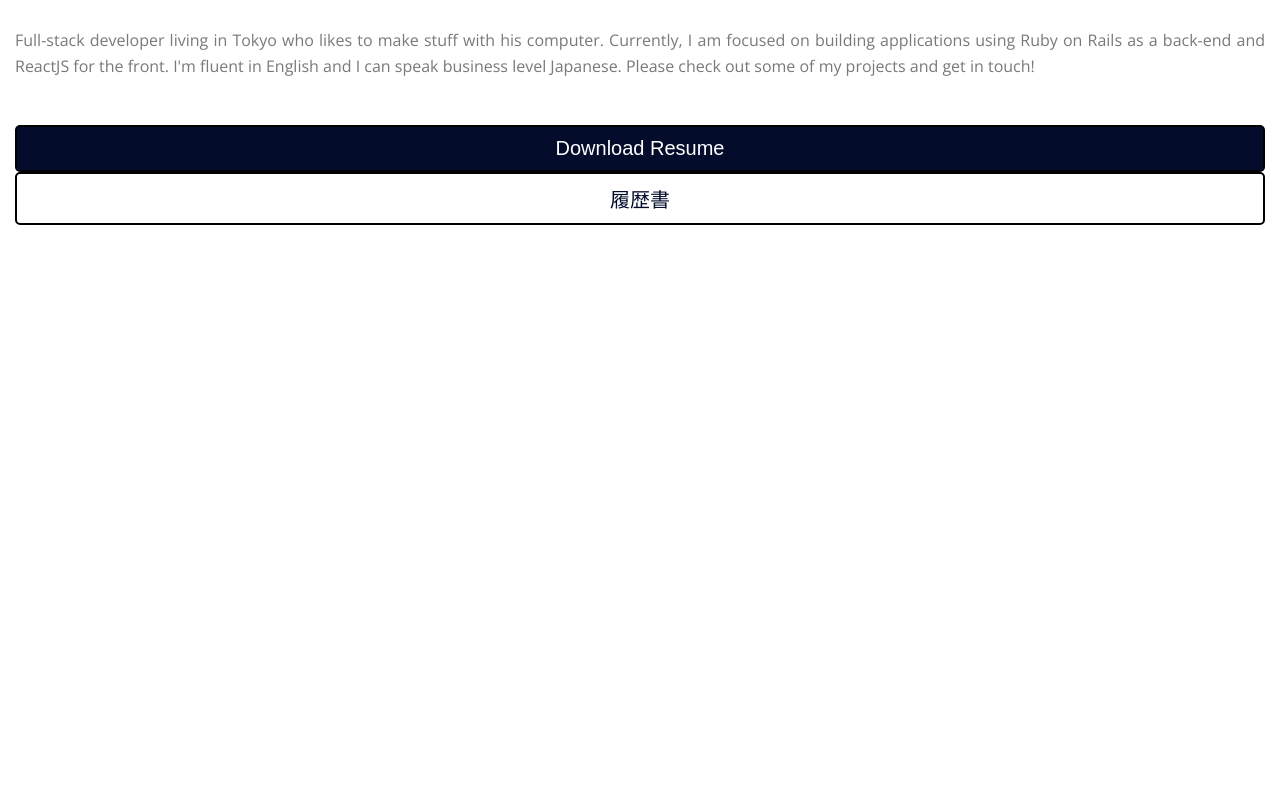
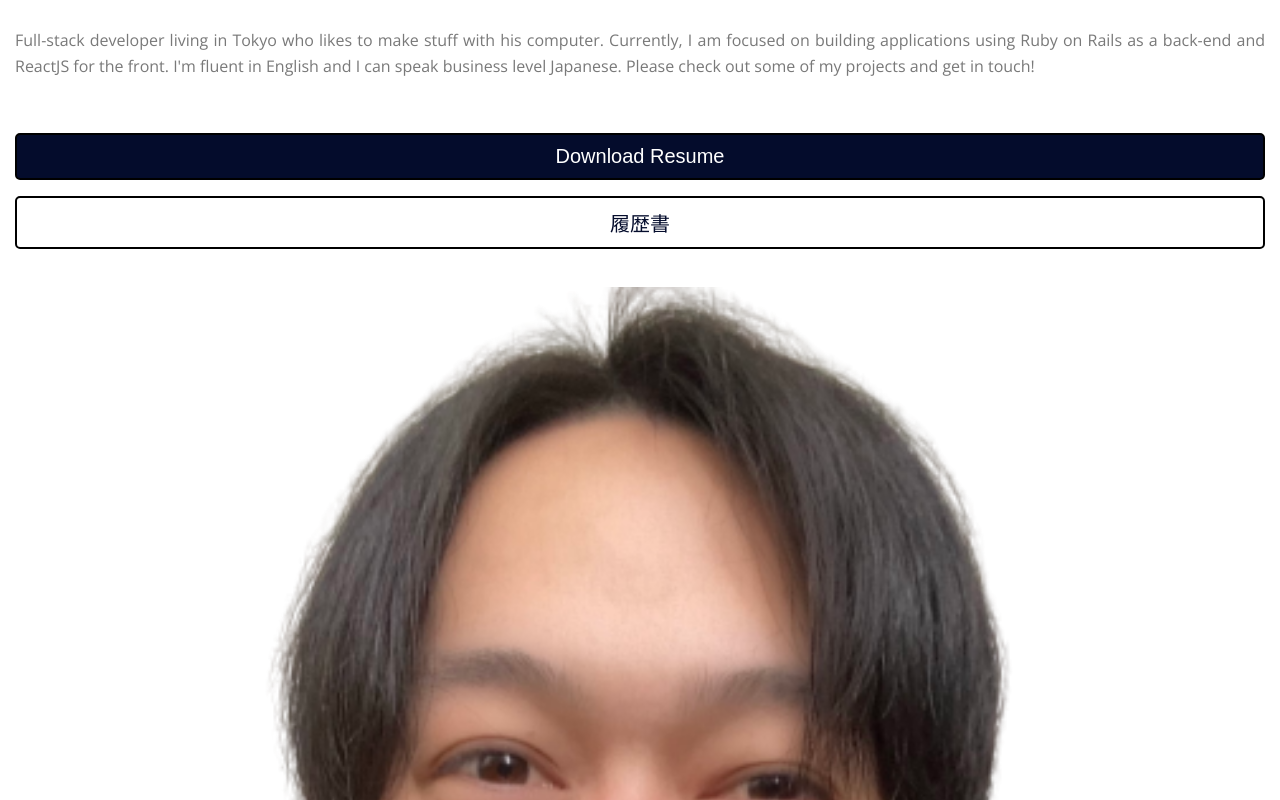
Before and after one commit to justinkim2015/portfolio-v3, a React (Create React App) app: page / in a window 1280 px wide. Shown: the part 940-1740 px from the top of the page. Before the commit the page ends 1165 px from the top, so only its background shows below. Built offline with nearby package versions, Linux system fonts and the light colour scheme.

Commit message:
Finish rough draft of about me

```diff
--- a/src/about/About.js
+++ b/src/about/About.js
@@ -1,4 +1,5 @@
 import './about.css'
+import me from './me-nobackground.png'
 
 const About = () => {
   return (
@@ -11,6 +12,7 @@ const About = () => {
         </p>
         <button className='blue-button resume'>Download Resume</button>
         <button className='white-button resume'>履歴書</button>
+        <img src={me} className='justin-image'></img>
       </div>
     </section>
   )
--- a/src/about/about.css
+++ b/src/about/about.css
@@ -7,7 +7,7 @@
 .about-content {
   display: flex;
   flex-direction: column;
-  padding: 0 15px;
+  padding: 0 15px 30px 15px;
 }
 
 .about-title {
@@ -32,6 +32,10 @@
 }
 
 .resume {
+  margin: 8px 0;
   font-size: 20px;
   padding: 10px 36px;
 }
+.justin-image {
+  padding: 30px 0;
+}
```
Also changed, not shown: src/about/me-nobackground.png (added).
